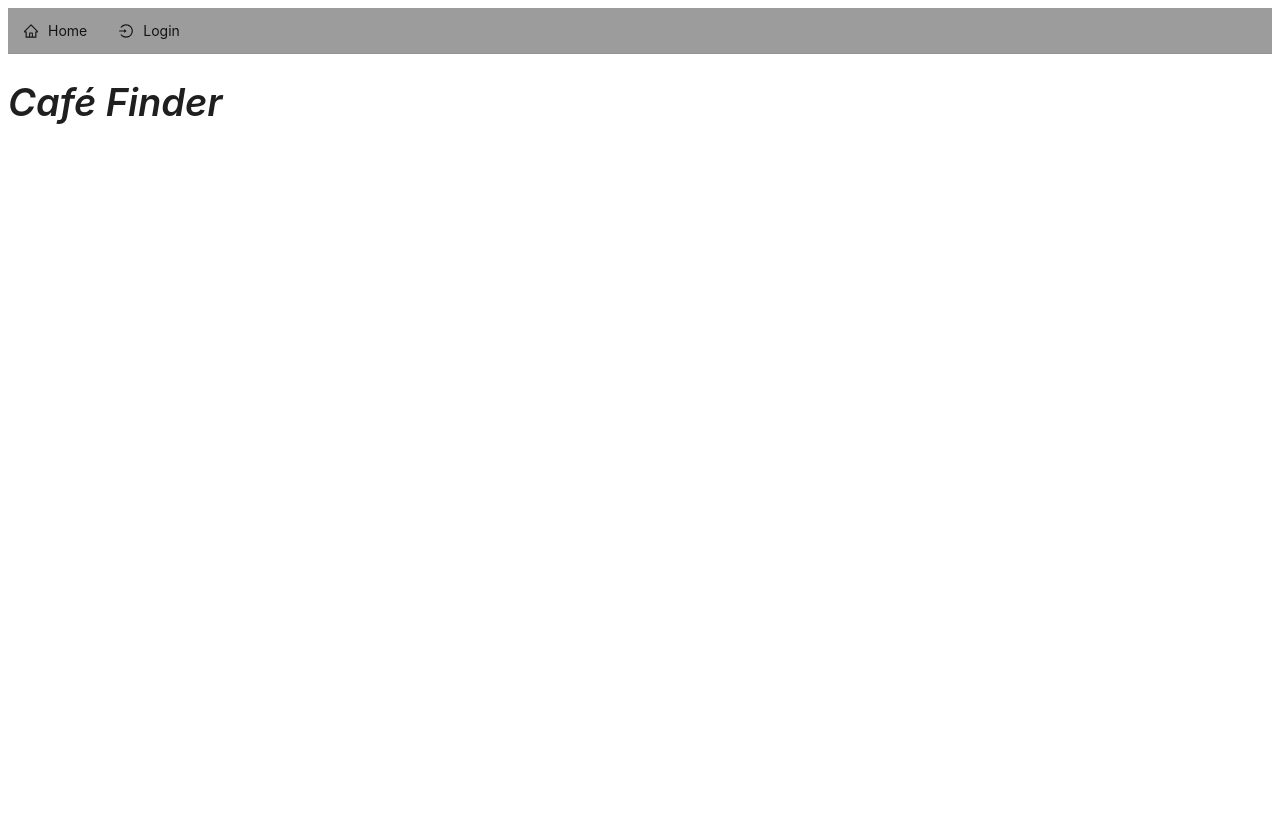
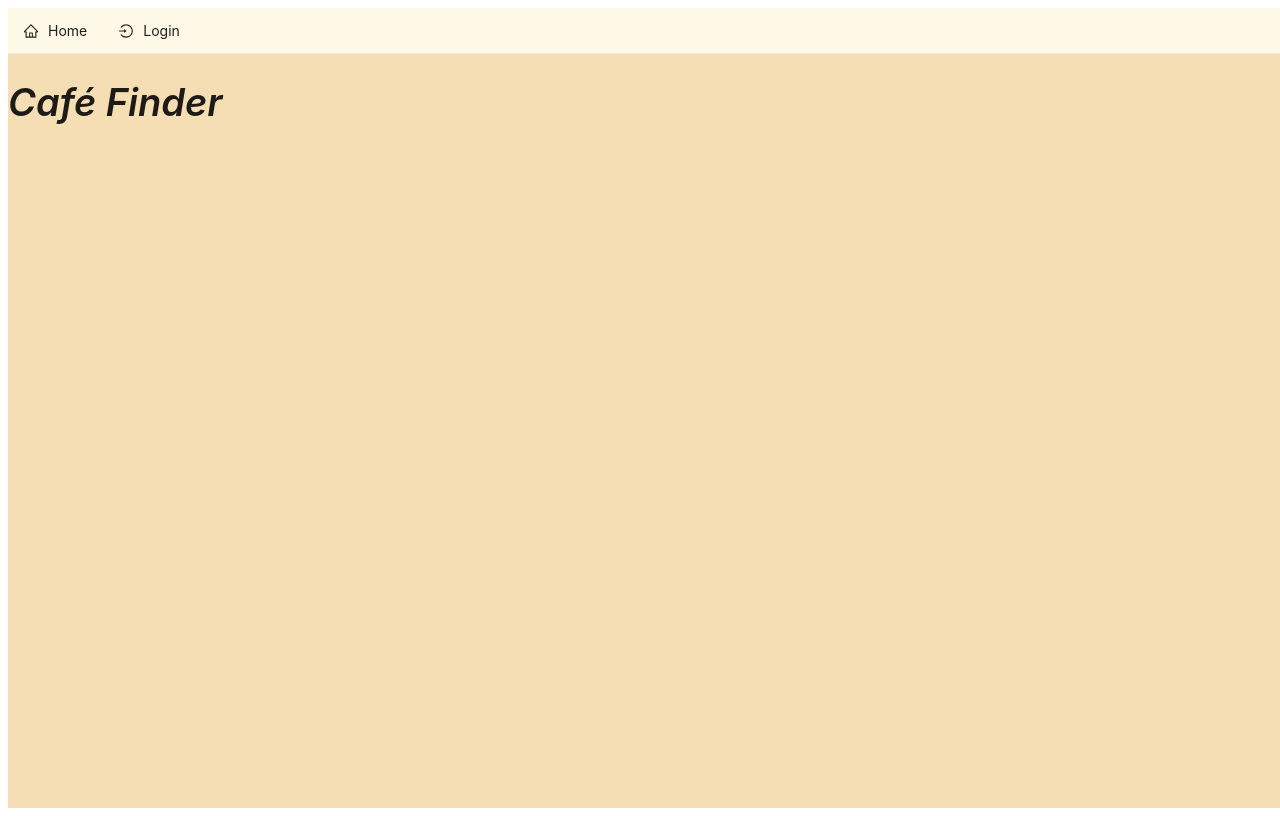
Before and after one commit to kuo220/wp_final_project, a React (Create React App) app in the folder frontend/: page / in a window 1280 px wide. Built offline with nearby package versions, Linux system fonts and the light colour scheme.

Commit message:
change backgroundcolor

```diff
--- a/frontend/package.json
+++ b/frontend/package.json
@@ -12,6 +12,7 @@
     "react-dom": "^18.2.0",
     "react-router-dom": "^6.6.1",
     "react-scripts": "5.0.1",
+    "styled-component": "^2.8.0",
     "styled-components": "^5.3.6",
     "web-vitals": "^2.1.4"
   },
--- a/frontend/src/App.js
+++ b/frontend/src/App.js
@@ -22,7 +22,7 @@ function App() {
 		<>
 			<Router>
 				<Routes>
-					<Route path="/" element={<Home/>} />
+					<Route path="/" element={<Home/>}/>
 					<Route path="/login" element={<Login/>} />
 					<Route path="/search" element={<Search/>} />
 					<Route path="/register" element={<Register/>} />
--- a/frontend/src/container/Home.js
+++ b/frontend/src/container/Home.js
@@ -1,16 +1,23 @@
 import { Typography } from 'antd';
-import Titlebar from './Titlebar'
+import Titlebar from './Titlebar';
+import styled from 'styled-components';
+
+const HomeBackground = styled.div`
+	width : 100vw;
+	height : 100vh;
+	background-color : #F5DEB3;
+`
 
 function Home() {
 	return(
-        <>
+        <HomeBackground>
             <Titlebar/>
             <Typography.Title
                 italic
             >
                 Café Finder
             </Typography.Title>
-        </>
+        </HomeBackground>
     )
 }
 
--- a/frontend/src/container/Login.js
+++ b/frontend/src/container/Login.js
@@ -9,7 +9,7 @@ import { useNavigate } from 'react-router-dom';
 const StyledBackground = styled.div`
 	width : 100vw;
 	height : 100vh;
-	background-color : #6E6E6E;
+	background-color : #F5DEB3;
 `
 const StyledLogin = {
 	position : 'absolute',
--- a/frontend/src/container/Search.js
+++ b/frontend/src/container/Search.js
@@ -8,7 +8,7 @@ import TitlebarSearch from './TitlebarSearch'
 const SearchBackground = styled.div`
 	width : 100vw;
 	height : 100vh;
-	background-color : #6E6E6E;
+	background-color : #F8C471;
 `
 
 const StyledSearch = styled(Input.Search)`
--- a/frontend/src/container/Titlebar.js
+++ b/frontend/src/container/Titlebar.js
@@ -16,13 +16,11 @@ function Titlebar() {
         label:'Home',
         key:'home',
         icon:<HomeOutlined />,
-        //disabled: !login,
       },
       {
         label:'Login',
         key:'login',
         icon:<LoginOutlined />,
-        //disabled: login,
       },
     ]
 
@@ -35,7 +33,12 @@ function Titlebar() {
 
     return(
       <>
-        <Menu onClick={ handleClick } mode="horizontal" items={items} style={{backgroundColor : '#9C9C9C'}} />
+        <Menu
+          onClick={ handleClick }
+          mode="horizontal"
+          items={items}
+          style={{backgroundColor : '#FEF9E7'}}
+        />
       </>
     )
 }
--- a/frontend/src/container/TitlebarSearch.js
+++ b/frontend/src/container/TitlebarSearch.js
@@ -14,13 +14,11 @@ function TitlebarSearch() {
       label:'Search',
       key:'search',
       icon:<LoginOutlined />,
-      disabled: login,
     },
     {
       label:'Logout',
       key:'logout',
       icon:<LogoutOutlined />,
-      disabled: !login,
     },
   ]
 
@@ -33,7 +31,12 @@ function TitlebarSearch() {
 
   return(
     <>
-      <Menu onClick={ handleClick } selectedKeys={[currentpage]} mode="horizontal" items={items} style={{backgroundColor : '#9C9C9C'}}/>
+      <Menu
+        onClick={ handleClick }
+        mode="horizontal"
+        items={items}
+        style={{backgroundColor : '#F5DEB3'}}
+      />
     </>
   )
 }
```
Also changed, not shown: 1 other file (tests, documents, lock files or other folders).
